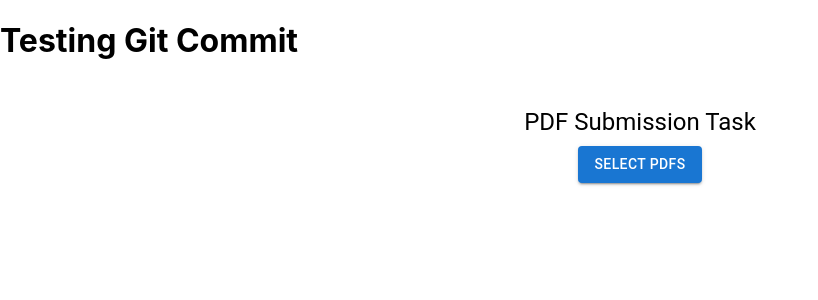
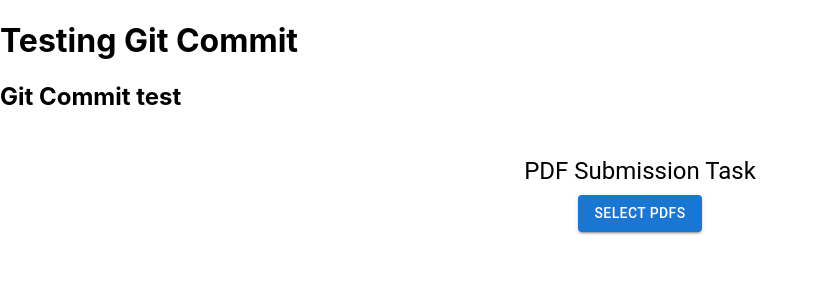
Before and after one commit to SuvarnaDfoxMedia/Rudralife, a React (Create React App) app: page / in a window 1280 px wide. Shown: the top 300 px of the page, without its empty margins (0-818 px from the left). Built offline with nearby package versions, Linux system fonts and the light colour scheme.

Commit message:
add h2 tag below h1 tag

```diff
--- a/src/App.js
+++ b/src/App.js
@@ -6,6 +6,7 @@ function App() {
     <>
     {/* <Navbar/> */}
     <h1>Testing Git Commit</h1>
+    <h2>Git Commit test</h2>
 
 <Pdf/>
 
```
